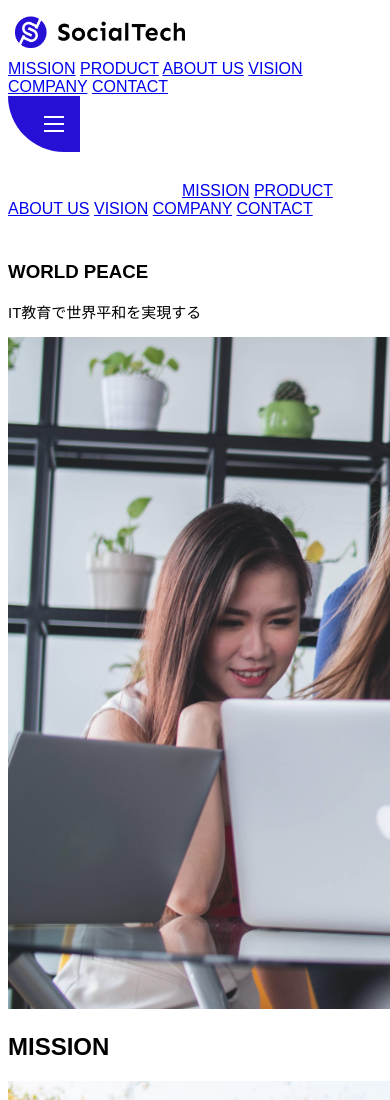
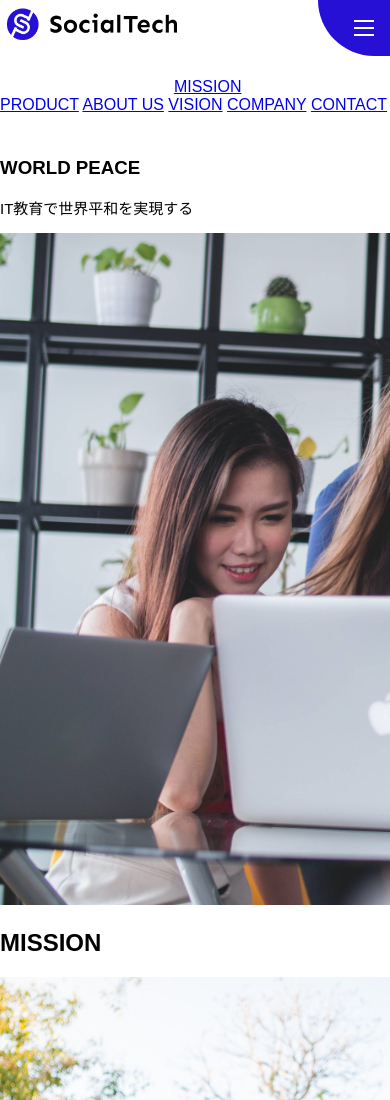
Before and after one commit to Gen-Sugi/socialtech, a plain HTML site: page index.html in a window 390 px wide. Shown: the top 1100 px of the page. Drawn offline with Linux system fonts and the light colour scheme; files whose address does not match are found by name.

Commit message:
スマホ用 ハンバーガーメニュー右上固定 PC用のナビゲーション非表示 body最小幅設定

```diff
--- a/style.css
+++ b/style.css
@@ -493,4 +493,19 @@ p {
 スマートフォン用のスタイル
 =====================*/
 @media screen and (max-width: 767px) {
+  body {
+    min-width: 375px;
+    margin: 0;
+  }
+
+  /* PC用ナビゲーション非表示 */
+  #nav-pc {
+    display: none;
+  }
+
+  /* ハンバーガーメニュー */
+  #menu-sp {
+    float: right;
+    padding: 0;
+  }
 }
```
